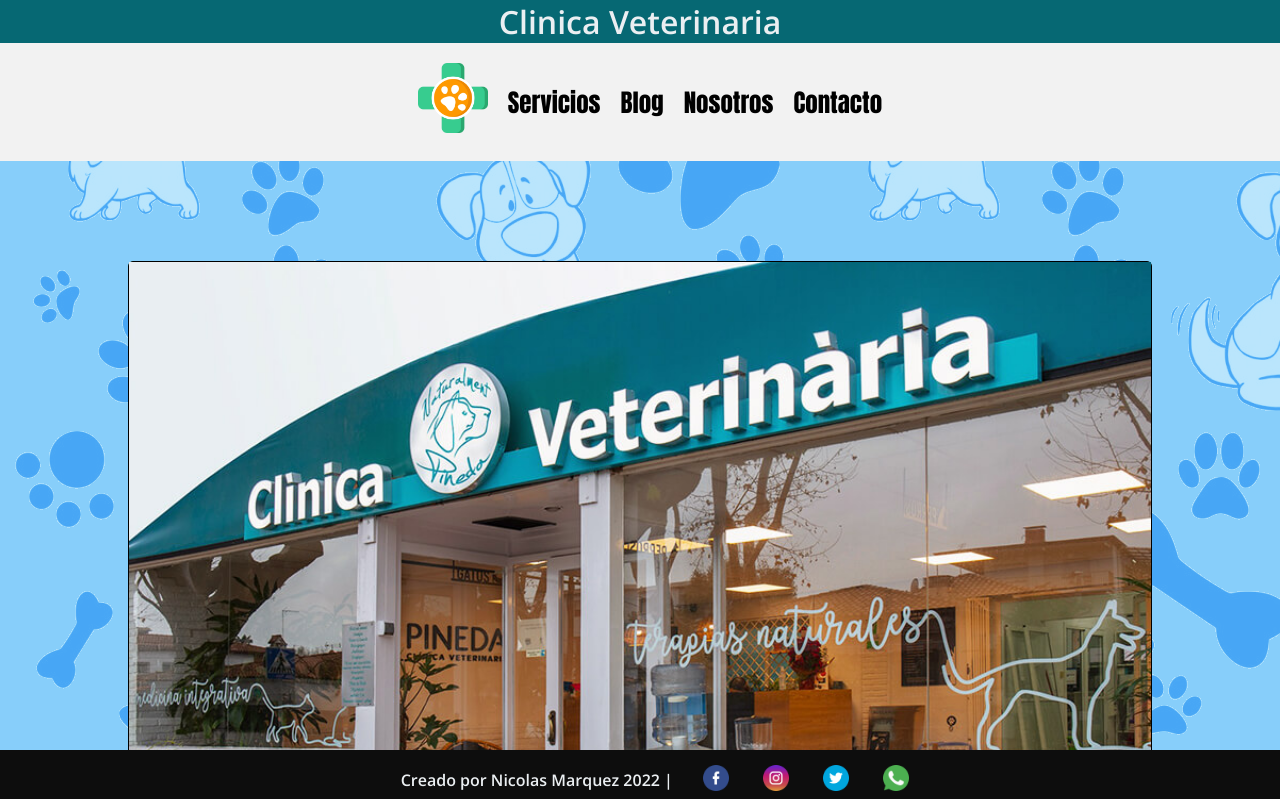
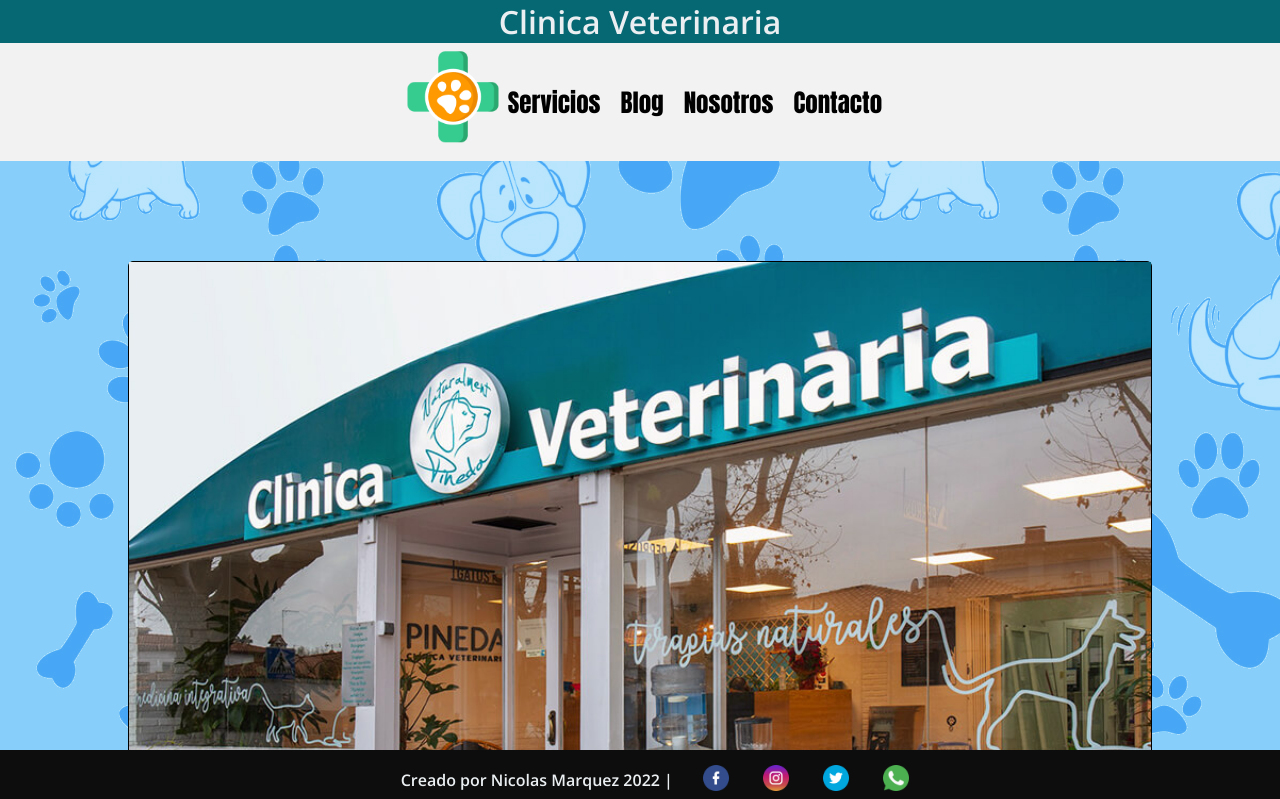
Before and after one commit to nicoriuki/Proyecto, a plain HTML site: page index.html in a window 1280 px wide. In both pictures the pointer is over the picture 452 px from the left and 98 px from the top of the page. Shown: the top 799 px of the page. Drawn offline with nearby package versions, Linux system fonts and the light colour scheme.

Commit message:
Agregue animacion al titulo

```diff
--- a/css/stilo.css
+++ b/css/stilo.css
@@ -45,9 +45,14 @@ body {
       height: auto;
       width: 100%;
 }
+
 .nav__logo {
       height: auto;
       width: 70px;
+      transition: transform 0.7s ease-in-out;
+}
+.nav__logo:hover {
+      transform: rotate(360deg);
 }
 .nav__links {
       display: flex;
@@ -64,11 +69,15 @@ body {
       font-size: 25px;
       display: inline-block;
       margin-left: 20px;
+      transition: all 2s ease;
 }
 .nav__link {
       font-family: "Anton", sans-serif;
       color: black;
       text-decoration: none;
+}
+.nav__item:hover {
+      transform: scale(1.3);
 }
 article {
       background-color: #41d479;
```
